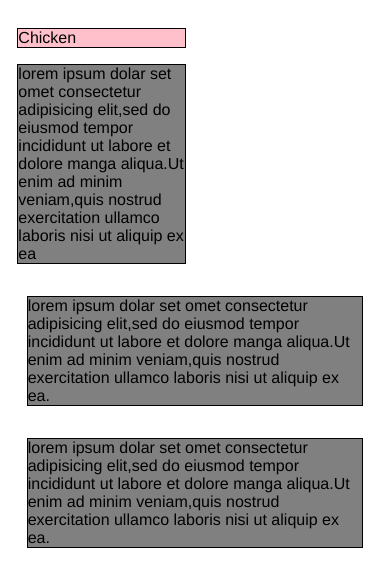
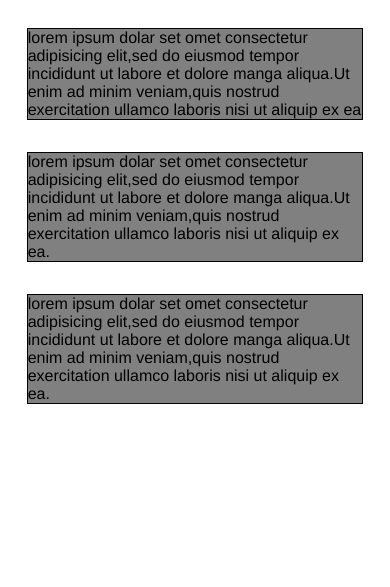
Before and after one commit to MaksudaRahmanFariya/coursera, a plain HTML site: page index.html in a window 390 px wide. Shown: the part 61-648 px from the top of the page. Drawn offline with Linux system fonts and the light colour scheme.

Commit message:
Add files via upload

```diff
--- a/index.html
+++ b/index.html
@@ -19,17 +19,14 @@ margin-left:auto;
 margin-right:auto;
 color:black;
 }
-div#row{
+.row{
 width:100%;
-background-color:gray
-position:relative;
 }
-#n{
-    position:relative;
-    right:0;
-    top:0;
-    background-color:pink;
-
+#div{
+background-color:pink;
+color:black;
+position:absolute;
+right:40px;
 }
 
 @media(min-width:992px){
@@ -159,12 +156,9 @@ width:100%;
 </head>
 <body>
 <h1 align="center">Our Menu</h1>
-<div id="row">
-<div class="col-lg-4 col-md-6 col-sm-6"><p id="n" float:right>Chicken</p><p>lorem ipsum dolar set omet consectetur adipisicing elit,sed do eiusmod tempor incididunt ut labore et dolore manga aliqua.Ut enim ad minim veniam,quis nostrud exercitation ullamco laboris nisi ut aliquip ex ea</p></div>
-</div>
-<div id="row">
-<div class="col-lg-4 col-md-6 col-sm-12"><p>lorem ipsum dolar set omet consectetur adipisicing elit,sed do eiusmod tempor incididunt ut labore et dolore manga aliqua.Ut enim ad minim veniam,quis nostrud exercitation ullamco laboris nisi ut aliquip ex ea.</p></div></div>
-<div id="row">
+<div class="row">
+<div class="col-lg-4 col-md-6 col-sm-12"><p>lorem ipsum dolar set omet consectetur adipisicing elit,sed do eiusmod tempor incididunt ut labore et dolore manga aliqua.Ut enim ad minim veniam,quis nostrud exercitation ullamco laboris nisi ut aliquip ex ea</p></div>
+<div class="col-lg-4 col-md-6 col-sm-12"><p>lorem ipsum dolar set omet consectetur adipisicing elit,sed do eiusmod tempor incididunt ut labore et dolore manga aliqua.Ut enim ad minim veniam,quis nostrud exercitation ullamco laboris nisi ut aliquip ex ea.</p></div>
 <div class="col-lg-4 col-md-12 col-sm-12"><p>lorem ipsum dolar set omet consectetur adipisicing elit,sed do eiusmod tempor incididunt ut labore et dolore manga aliqua.Ut enim ad minim veniam,quis nostrud exercitation ullamco laboris nisi ut aliquip ex ea.</p></div>
 </div>
 </body>
```
Also changed, not shown: 1 other file.
